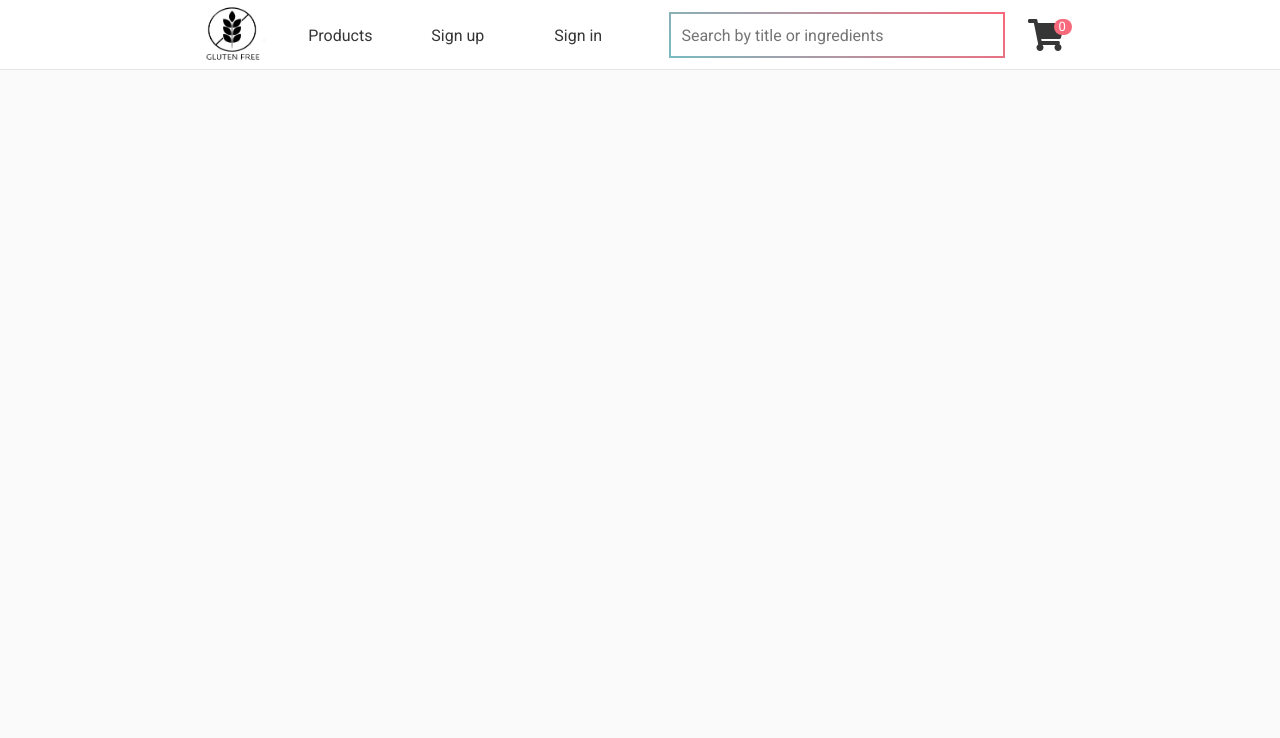
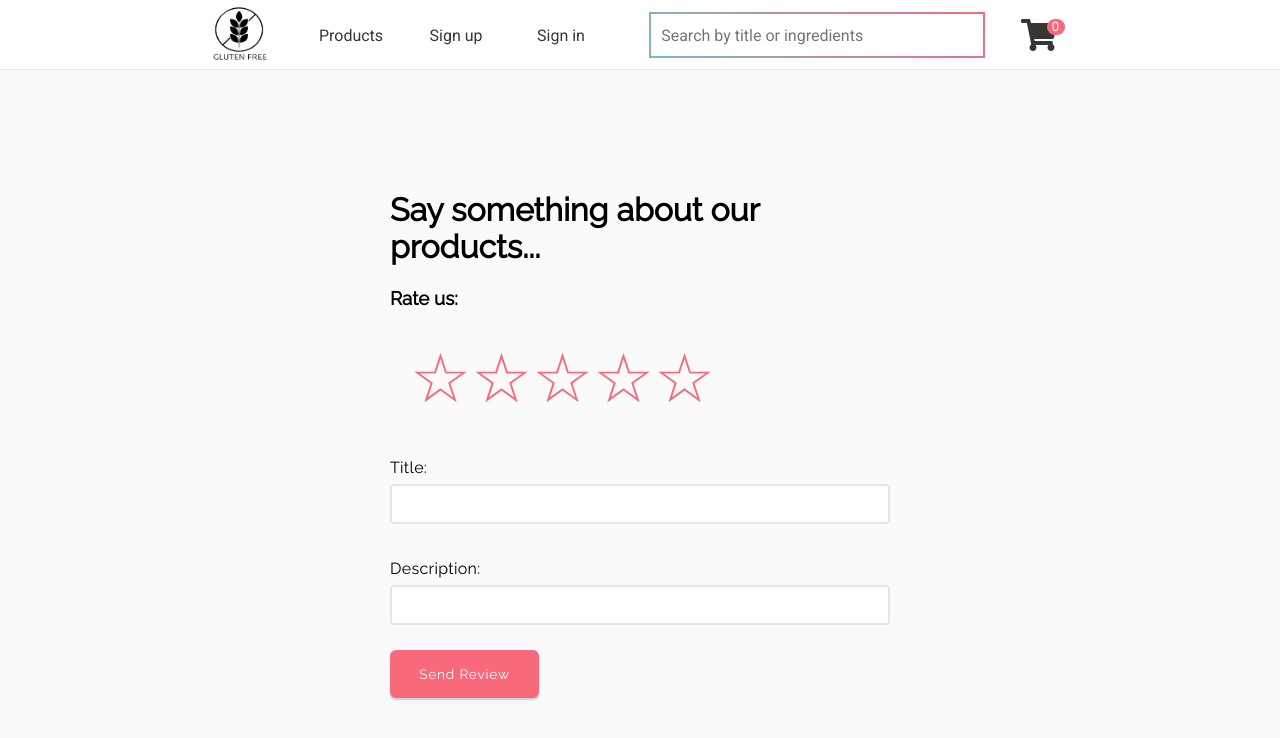
Before and after one commit to adOxey/gluggi_shop, a React (Create React App) app: page /rate-us in a window 1280 px wide. Shown: the top 738 px of the page. Built offline with nearby package versions, Linux system fonts and the light colour scheme; no server answers; the database is empty; a web font is replaced by a local one.

Commit message:
small tweaks to modal components

```diff
--- a/src/project/App.js
+++ b/src/project/App.js
@@ -30,7 +30,7 @@ const App = () => {
             <Route path="/addproduct">
               <AddProductForm />
             </Route>
-            <Route path="/review-us">
+            <Route path="/rate-us">
               <ReviewForm />
             </Route>
             <Route path="/product/:id">
--- a/src/project/Main/Cart/Checkout/CartSummary/CartSummary.module.css
+++ b/src/project/Main/Cart/Checkout/CartSummary/CartSummary.module.css
@@ -1,12 +1,12 @@
 .cart_container {
   display: flex;
   flex-direction: column;
-  align-content: flex-start;
-  width: 40%;
+  align-content: center;
+  width: 50%;
   height: 100%;
   font-family: "Roboto", sans-serif;
   box-sizing: border-box;
-  padding-left: 80px;
+  padding: 0 20px 0 20px;
 }
 .heading {
   display: block;
@@ -72,3 +72,20 @@
 .backBtn {
   margin-top: 25px;
 }
+
+@media (max-width: 575.98px) {
+  /* .cart_container {
+    width: 100%;
+  } */
+}
+
+/* Small devices (landscape phones, less than 768px) */
+@media (max-width: 767.98px) {
+  .cart_container {
+    width: 100%;
+  }
+}
+
+/* Medium devices (tablets, less than 992px) */
+@media (max-width: 991.98px) {
+}
--- a/src/project/Main/Cart/Checkout/PaymentForm/PaymentForm.module.css
+++ b/src/project/Main/Cart/Checkout/PaymentForm/PaymentForm.module.css
@@ -4,8 +4,8 @@
   justify-content: center;
   align-items: center;
   font-family: "Roboto", sans-serif;
-  width: 60%;
-  height: 100%;
+  width: 50%;
+  height: auto;
 }
 
 .gridContainer {
@@ -18,7 +18,7 @@
     "Name Name Name Name"
     "Expiry Expiry Ccv Ccv"
     "Purchase Purchase Reset Reset";
-  width: 55%;
+  width: 90%;
   margin-top: 20px;
 }
 .gridContainer input {
@@ -57,3 +57,15 @@
   grid-area: Reset;
   margin: 0 auto;
 }
+
+@media (max-width: 767.98px) {
+  .container {
+    padding-top: 20px;
+    margin-top: 20px;
+    border-top: 1px solid lightgray;
+    width: 100%;
+  }
+  .gridContainer {
+    width: 90%;
+  }
+}
--- a/src/project/Main/ReviewForm/ReviewForm.js
+++ b/src/project/Main/ReviewForm/ReviewForm.js
@@ -1,16 +1,40 @@
-import React from "react";
+import React, { useState } from "react";
 import { Button, Form, FormInput } from "../../../shared/components";
 import classes from "./ReviewForm.module.css";
 
 function ReviewForm() {
+  const initialState = [
+    { star: "one", clicked: false, id: 1 },
+    { star: "two", clicked: false, id: 2 },
+    { star: "three", clicked: false, id: 3 },
+    { star: "four", clicked: false, id: 4 },
+    { star: "five", clicked: false, id: 5 },
+  ];
+  const [ratings, setRatings] = useState(initialState);
+
+  const handleClick = () => {};
+
   return (
     <div className={classes.wrapper}>
       <h1>Say something about our products...</h1>
+      <div className={classes.ratings}>
+        <h3>Rate us:</h3>
+        <ul>
+          {ratings.map((star) => (
+            <li key={star.id} onClick={(star, id) => handleClick(star.id)}>
+              &#9734;
+            </li>
+          ))}
+          {/* <li onMouseOver={}>&#9734;</li>
+          <li onMouseOver={}>&#9734;</li>
+          <li onMouseOver={}>&#9734;</li>
+          <li onMouseOver={}>&#9734;</li>
+          <li onMouseOver={}>&#9734;</li> */}
+        </ul>
+      </div>
       <Form>
         <FormInput label="Title:" />
         <FormInput label="Description:" />
-        <FormInput label="About you:" />
-        <FormInput label="Interests:" />
         <Button>Send Review</Button>
       </Form>
     </div>
--- a/src/project/Main/ReviewForm/ReviewForm.module.css
+++ b/src/project/Main/ReviewForm/ReviewForm.module.css
@@ -3,3 +3,14 @@
   margin: 0 auto;
   padding-top: 100px;
 }
+.rating {
+  margin: 0 auto;
+}
+.ratings ul {
+  margin: 0;
+  padding: 10px 0 30px 20px;
+  display: flex;
+  list-style: none;
+  font-size: 68px;
+  color: #f7697b;
+}
--- a/src/project/Navbar/NavLinks/NavLinks.js
+++ b/src/project/Navbar/NavLinks/NavLinks.js
@@ -29,10 +29,10 @@ const NavLinks = () => {
       {isLoggedIn && (
         <>
           <li>
-            <Link to="/addproduct">Add Product</Link>
+            <Link to="/addproduct">Add product</Link>
           </li>
           <li>
-            <Link to="/review-us">Review</Link>
+            <Link to="/rate-us">Rate us</Link>
           </li>
           <li>
             <a href="/" onClick={handleSignOut}>
--- a/src/project/Navbar/NavLinks/NavLinks.module.css
+++ b/src/project/Navbar/NavLinks/NavLinks.module.css
@@ -1,20 +1,24 @@
 .Navigation {
+  box-sizing: border-box;
   font-family: "Roboto", sans-serif;
   font-weight: 500;
   display: flex;
   padding: 0px;
+  justify-content: center;
 }
 .Navigation li {
-  padding: 10px 0px 0px 30px;
+  padding: 10px 0px 0px 0px;
   list-style: none;
   height: 100%;
-  width: 93px;
+  width: 105px;
 }
 .Navigation li a {
-  align-self: center;
+  display: flex;
+  justify-content: center;
   text-decoration: none;
   color: rgb(54, 54, 54);
-  font-size: 1em;
+  font-size: 1rem;
+  outline: none;
 }
 .Navigation li a:hover {
   color: #79bac1;
--- a/src/project/Navbar/SearchBar/SearchBar.module.css
+++ b/src/project/Navbar/SearchBar/SearchBar.module.css
@@ -1,5 +1,4 @@
 .search_bar {
-  /* TODO: correct height  40% without auto*/
   height: 40%;
   position: relative;
   margin-left: 10px;
--- a/src/shared/components/Modal/Modal.module.css
+++ b/src/shared/components/Modal/Modal.module.css
@@ -24,14 +24,13 @@
   border-radius: 5px 5px 0 0;
   height: 85px;
   margin-bottom: 25px;
-  padding-right: 10px;
   font-family: "Roboto", sans-serif;
   background-color: rgb(248, 248, 248);
 }
 .Header button {
   color: #424242;
   font-size: 46px;
-  width: 5%;
+  width: 10%;
   text-align: center;
   cursor: pointer;
   background-color: rgb(248, 248, 248);
@@ -50,6 +49,7 @@
 }
 .Content {
   display: flex;
+  justify-content: center;
 }
 .DisplayBlock {
   display: block;
@@ -58,3 +58,32 @@
 .DisplayNone {
   display: none;
 }
+
+@media (max-width: 575.98px) {
+  /* .Content {
+   flex-direction: column;
+  } */
+}
+
+/* Small devices (landscape phones, less than 768px) */
+@media (max-width: 767.98px) {
+  .Content {
+    flex-direction: column;
+  }
+  .ModalMain {
+    max-height: calc(100vh - 210px);
+    overflow-y: auto;
+  }
+  .Header button {
+    font-size: 36px;
+    width: 20%;
+  }
+}
+
+/* Medium devices (tablets, less than 992px) */
+@media (max-width: 991.98px) {
+  .ModalMain {
+    width: 80vw;
+    height: auto;
+  }
+}
```
Also changed, not shown: 1 other file (tests, documents, lock files or other folders).
